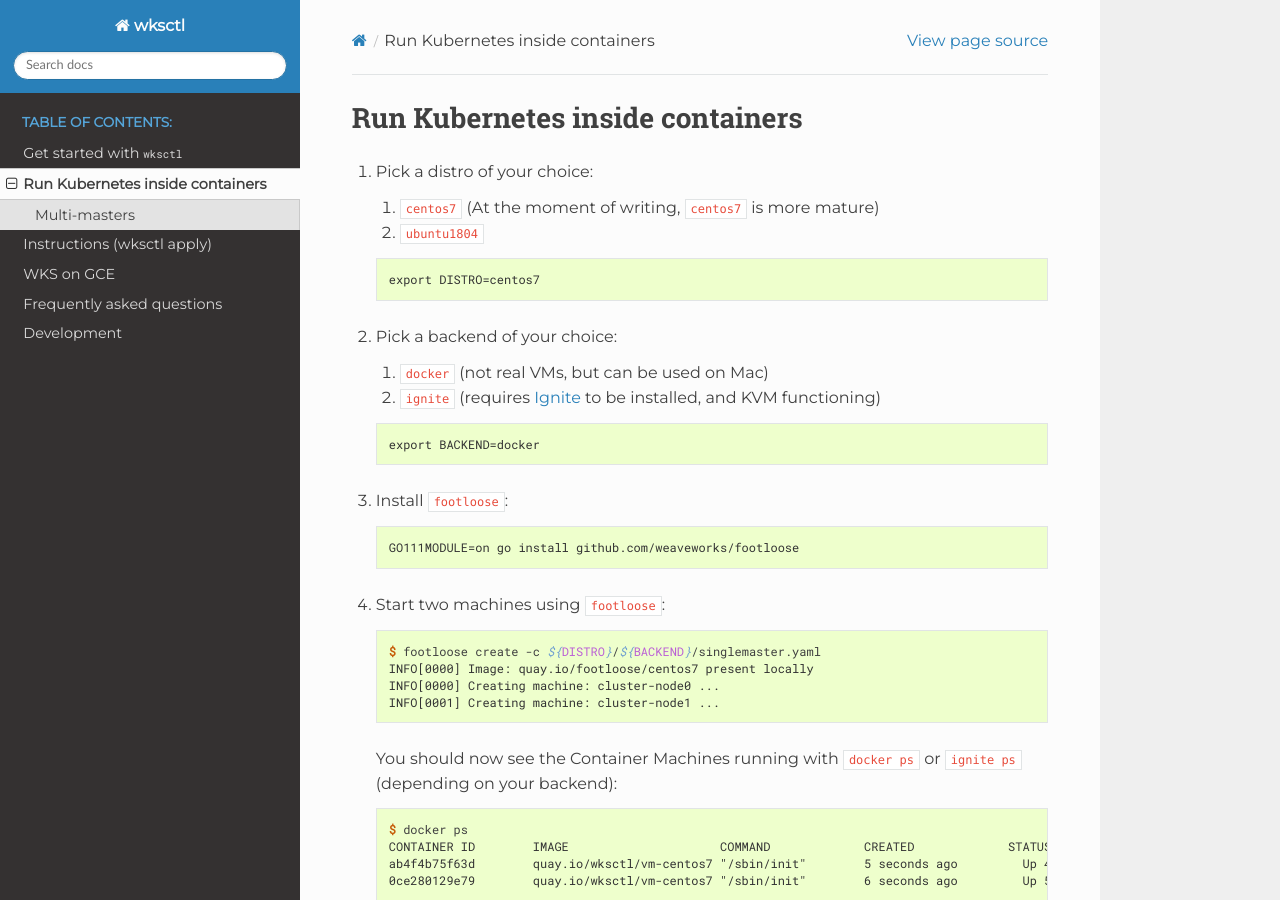
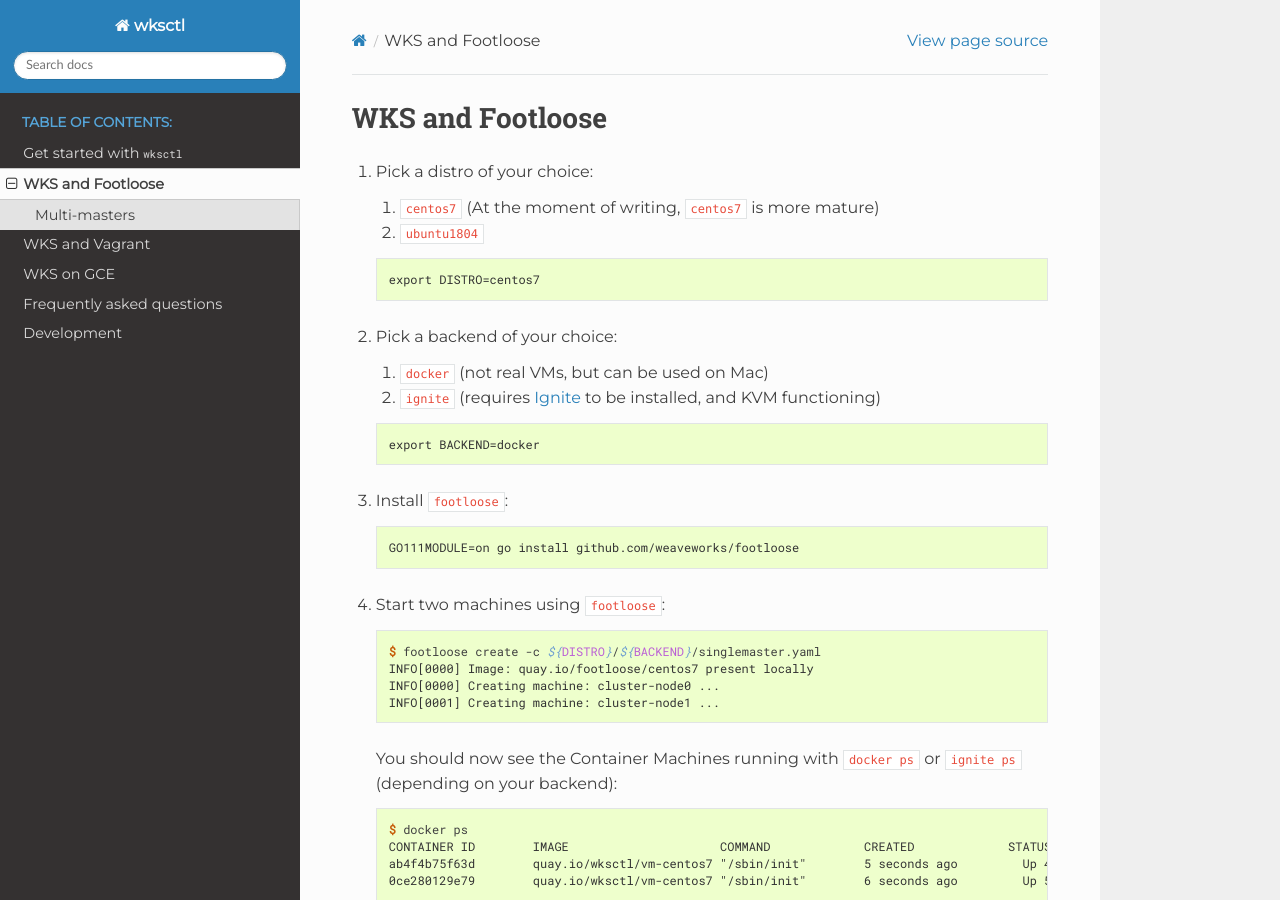
Before and after one commit to weaveworks/wksctl, a Sphinx documentation site: the page built from docs/wks-and-footloose.md, in a window 1280 px wide and 900 px high. Built offline with Sphinx 7.4.7 and the Read the Docs theme 2.0.0, drawn with Linux system fonts in a browser that asks for light colours.

Commit message:
friendlier headings

````diff
--- a/docs/wks-and-footloose.md
+++ b/docs/wks-and-footloose.md
@@ -1,4 +1,4 @@
-# Run Kubernetes inside containers
+# WKS and Footloose
 
 1. Pick a distro of your choice:
 
--- a/docs/wks-and-vagrant.md
+++ b/docs/wks-and-vagrant.md
@@ -1,4 +1,4 @@
-# Instructions (wksctl apply)
+# WKS and Vagrant
 
 ```console
 $ make install
````
Also changed, not shown: docs/faq.md (+1 -1 lines).
